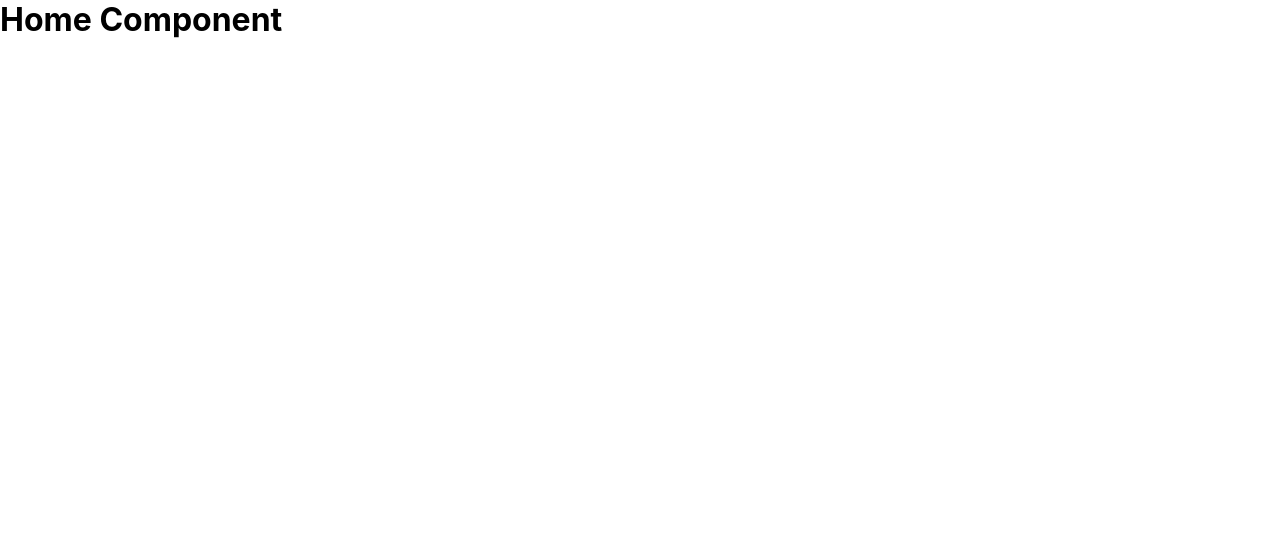
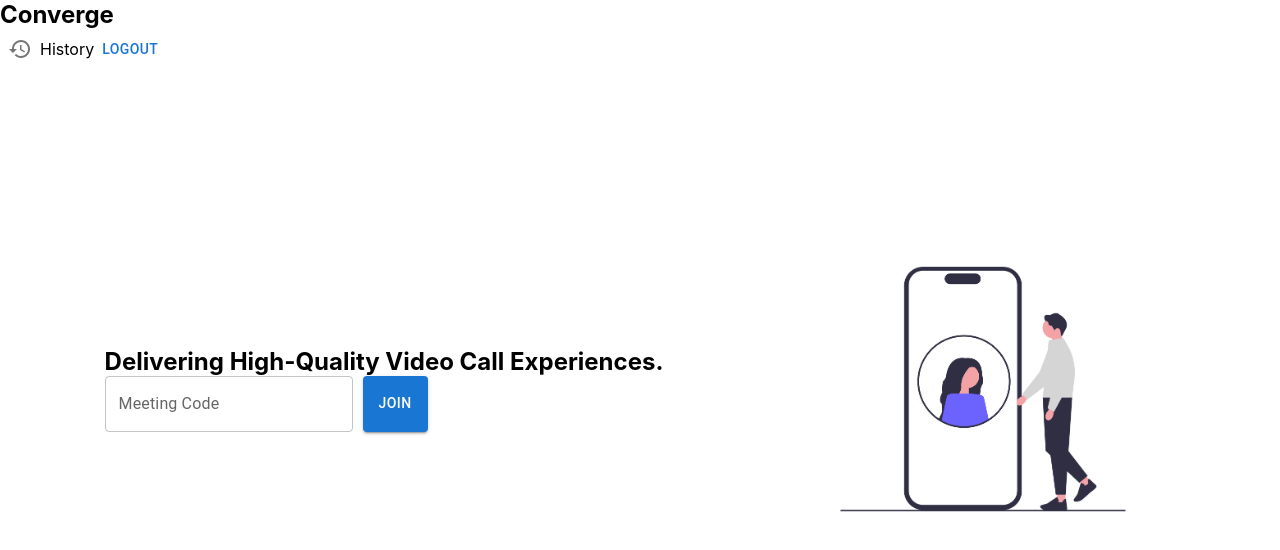
Before and after one commit to JiveeteshMourya/Converge-Video_Conferencing_App, a React (Create React App) app in the folder frontend/: page /home in a window 1280 px wide. Shown: the top 550 px of the page. Built offline with nearby package versions, Linux system fonts and the light colour scheme.

Commit message:
home component and history feature logic in backend

```diff
--- a/frontend/src/App.css
+++ b/frontend/src/App.css
@@ -55,3 +55,33 @@
     height: 70vh;
     width: auto;
 }
+
+.navBar {
+    display: flex;
+    align-items: center;
+    justify-content: space-around;
+    padding-inline: 20px;
+    text-align: center;
+}
+
+.meetContainer {
+    display: flex;
+    padding-inline: 20px;
+    height: 80vh;
+    gap: 10vw;
+    justify-content: center;
+}
+.leftPanel {
+    height: 100%;
+    display: flex;
+    align-items: center;
+}
+.rightPanel {
+    display: flex;
+    align-items: center;
+}
+.rightPanel > img {
+    width: 30vw;
+    height: auto;
+    border-radius: 20px;
+}
--- a/frontend/src/contexts/AuthContext.jsx
+++ b/frontend/src/contexts/AuthContext.jsx
@@ -12,6 +12,7 @@ const client = axios.create({
 export const AuthProvider = ({children}) => {
     const authContext = useContext(AuthContext);
     const [userData, setUserData] = useState(authContext);
+    const router = useNavigate();
 
     const handleRegister = async(name, username, password) => {
         try{
@@ -42,10 +43,34 @@ export const AuthProvider = ({children}) => {
             throw err;
         }
     }
-    const router = useNavigate();
+
+    const getHistoryOfUser = async() => {
+        try{
+            let request = await client.get("/get_all_activity", {
+                params: {
+                    token: localStorage.getItem("token")
+                }
+            });
+            return request.data;
+        } catch (e) {
+            throw e;
+        }
+    }
+
+    const addToUserHistory = async(meetingCode) => {
+        try{
+            let request = await client.post("/add_to_activity", {
+                token: localStorage.getItem("token"),
+                meeting_code: meetingCode
+            });
+            return request;
+        } catch(e) {
+            throw e;
+        }
+    }
 
     const data = {
-        userData, setUserData, handleRegister, handleLogin,
+        userData, setUserData, handleRegister, handleLogin, addToUserHistory, getHistoryOfUser
     }
 
     return (
--- a/frontend/src/pages/home.jsx
+++ b/frontend/src/pages/home.jsx
@@ -1,9 +1,50 @@
+import { useNavigate } from "react-router-dom";
 import withAuth from "../utils/withAuth";
+import { useContext, useState } from "react";
+import "../App.css";
+import RestoreIcon from "@mui/icons-material/Restore";
+import { Button, IconButton, TextField } from '@mui/material';
+import { AuthContext } from "../contexts/AuthContext";
 
 function HomeComponent() {
-    return (
-        <h1>Home Component</h1>
-    )
+    let navigate = useNavigate();
+    const [meetingCode, setMeetingCode] = useState("");
+
+    const {addToUserHistory} = useContext(AuthContext);
+    let handleJoinVideoCall = async() => {
+        await addToUserHistory(meetingCode);
+        navigate(`/${meetingCode}`)
+    }
+    return (<>
+        <div className="navbar">
+            <div style={{display: "flex", alignItems: "center"}}>
+                <h2>Converge</h2>
+            </div>
+            <div style={{display:"flex", alignItems: "center"}}>
+                <IconButton>
+                    <RestoreIcon/>
+                </IconButton>
+                <p>History</p>
+                <Button onClick={() => {localStorage.removeItem("token"); navigate("/auth")}}>
+                    Logout
+                </Button>
+            </div>
+        </div>
+        <div className="meetContainer">
+            <div className="leftPanel">
+                <div>
+                    <h2>Delivering High-Quality Video Call Experiences.</h2>
+                    <div style={{display: "flex", gap: "10px"}}>
+                        <TextField onChange={e => setMeetingCode(e.target.value)} id="outlined-basic" label="Meeting Code" variant="outlined"/>
+                        <Button onClick={handleJoinVideoCall} variant="contained">Join</Button>
+                    </div>
+                </div>
+            </div>
+            <div className="rightPanel">
+                <img srcSet="/logo3.png" alt="respectiveImg"/>
+            </div>
+        </div>
+    </>)
 }
 
 export default withAuth(HomeComponent);
```
Also changed, not shown: 2 other files (tests, documents, lock files or other folders).
